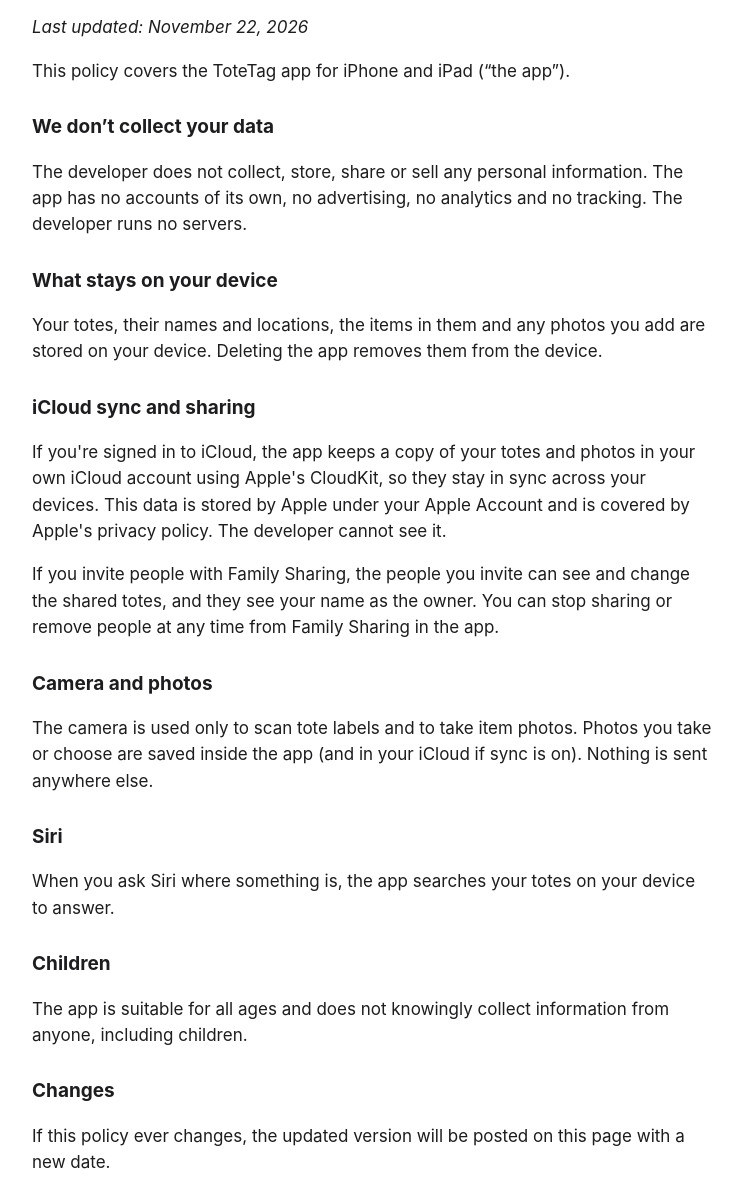
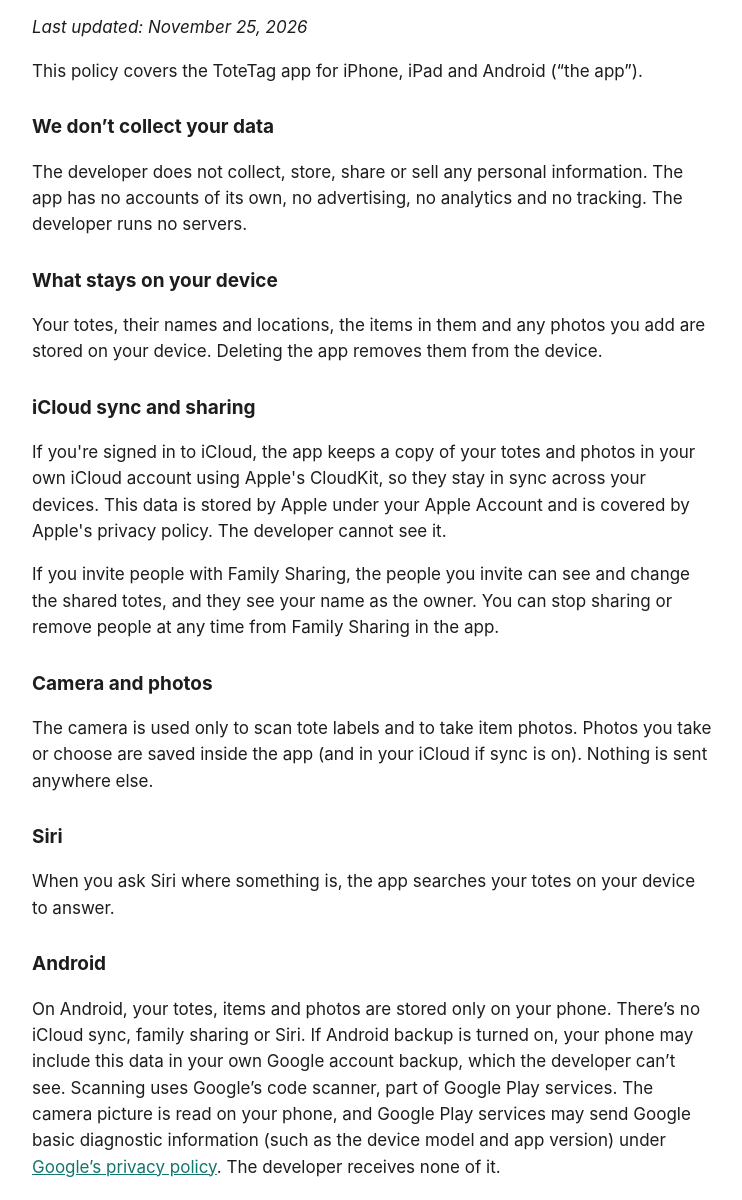
Before and after one commit to chrisdjbaker/totetag-app, a plain HTML site: page privacy.html in a window 1280 px wide. Shown: the part 86-1286 px from the top of the page, without its empty margins (268-1010 px from the left). Drawn offline with Linux system fonts and the light colour scheme.

Commit message:
Privacy policy: add the Android version
Co-Authored-By: Claude Opus 5.5 <noreply@anthropic.com>

```diff
--- a/privacy.html
+++ b/privacy.html
@@ -16,8 +16,8 @@
 </head>
 <body>
 <h1>Privacy Policy</h1>
-<p><em>Last updated: November 22, 2026</em></p>
-<p>This policy covers the ToteTag app for iPhone and iPad (“the app”).</p>
+<p><em>Last updated: November 25, 2026</em></p>
+<p>This policy covers the ToteTag app for iPhone, iPad and Android (“the app”).</p>
 
 <h2>We don’t collect your data</h2>
 <p>The developer does not collect, store, share or sell any personal information. The app has no accounts of its own, no advertising, no analytics and no tracking. The developer runs no servers.</p>
@@ -35,6 +35,9 @@
 <h2>Siri</h2>
 <p>When you ask Siri where something is, the app searches your totes on your device to answer.</p>
 
+<h2>Android</h2>
+<p>On Android, your totes, items and photos are stored only on your phone. There’s no iCloud sync, family sharing or Siri. If Android backup is turned on, your phone may include this data in your own Google account backup, which the developer can’t see. Scanning uses Google’s code scanner, part of Google Play services. The camera picture is read on your phone, and Google Play services may send Google basic diagnostic information (such as the device model and app version) under <a href="https://policies.google.com/privacy">Google’s privacy policy</a>. The developer receives none of it.</p>
+
 <h2>Children</h2>
 <p>The app is suitable for all ages and does not knowingly collect information from anyone, including children.</p>
 
```
